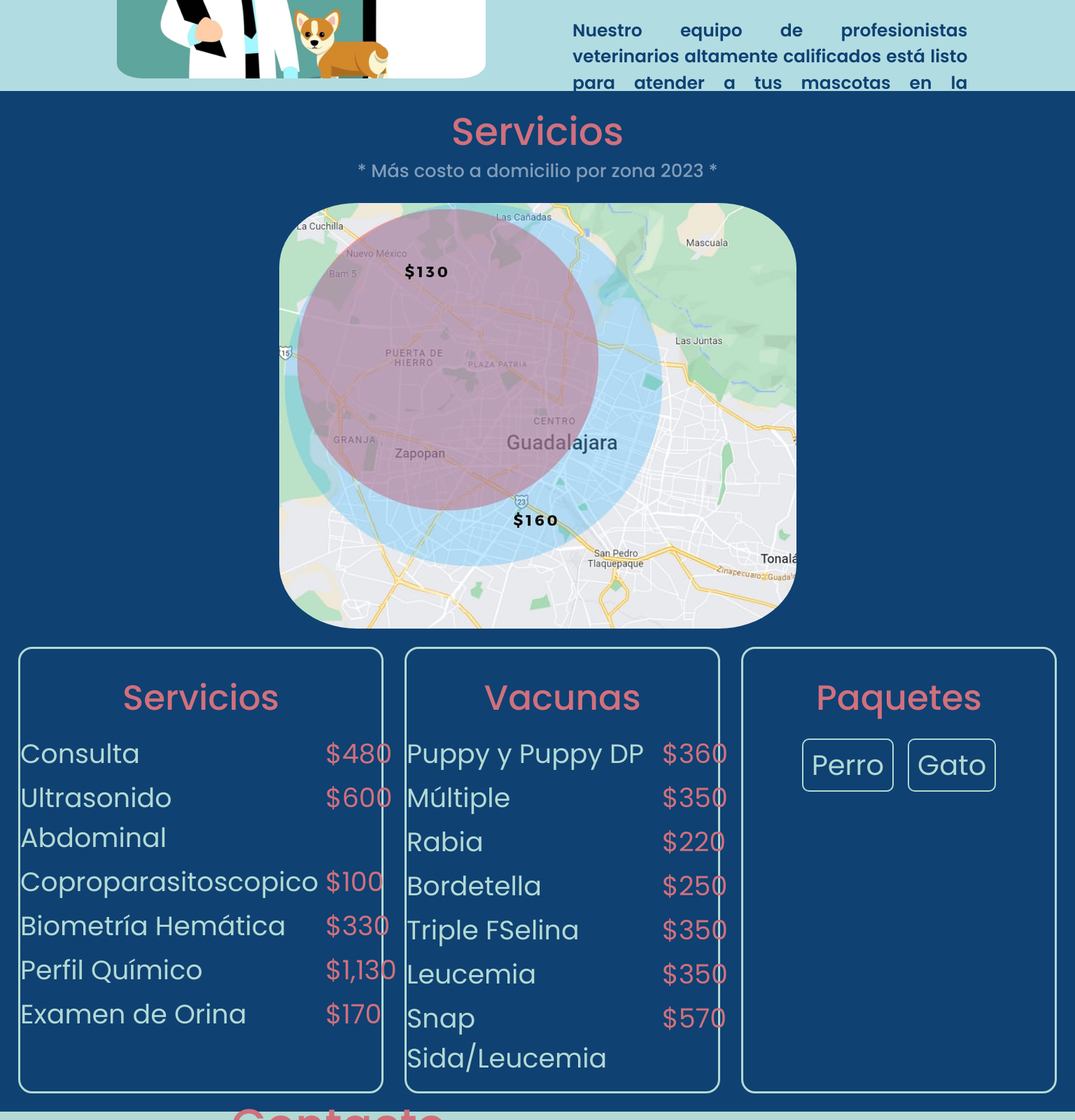
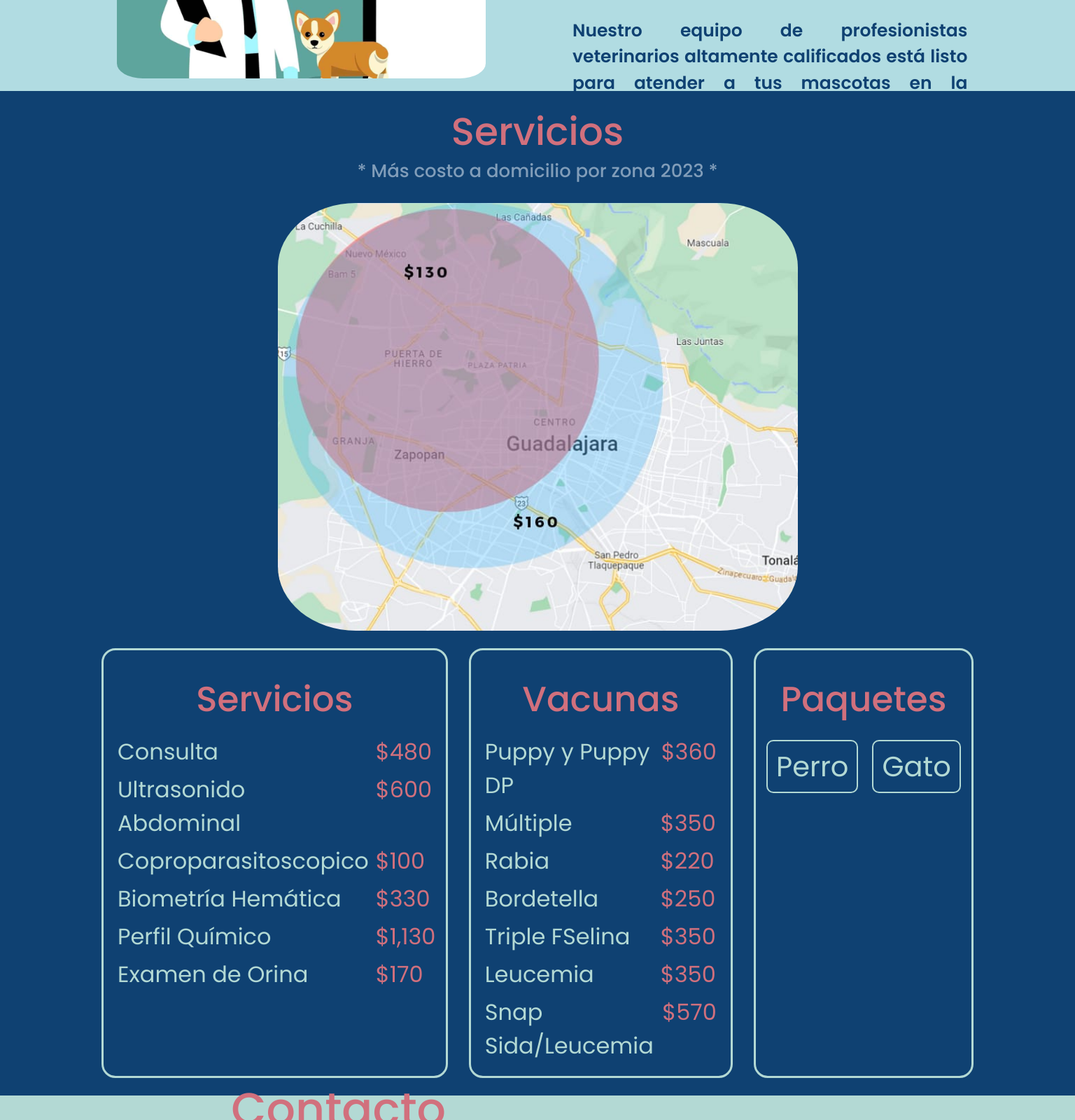
Before and after one commit to MiguelABFlores/vet-services-website, a React (Create React App) app in the folder sve-app/: page / in a window 1536 px wide. Shown: the part 1260-2860 px from the top of the page at 70% size. Built offline with nearby package versions, Linux system fonts and the light colour scheme.

Commit message:
re-adjust services responsiveness

```diff
--- a/sve-app/src/styles/Services.css
+++ b/sve-app/src/styles/Services.css
@@ -327,3 +327,45 @@
     margin-right: 11%;
   }
 }
+
+@media screen and (min-width: 1370px) and (max-width: 1669px) {
+  .services {
+    height: auto;
+    display: flex;
+    flex-direction: column;
+  }
+
+  .services-img .img {
+    width: 50%;
+    display: flex;
+    justify-content: center;
+    align-items: center;
+  }
+
+  .services-content {
+    width: 100%;
+    display: flex;
+    padding: 0 120px;
+    justify-content: center;
+    flex-direction: flex;
+  }
+
+  .services-items li {
+    list-style: none;
+    font-size: 32px;
+    padding: 3px 20px;
+  }
+  #perroContent {
+    display: none;
+    transition: 0.4s;
+    margin-left: 8%;
+    margin-right: 11%;
+  }
+
+  #gatoContent {
+    display: none;
+    transition: 0.4s;
+    margin-left: 8%;
+    margin-right: 11%;
+  }
+}
```
